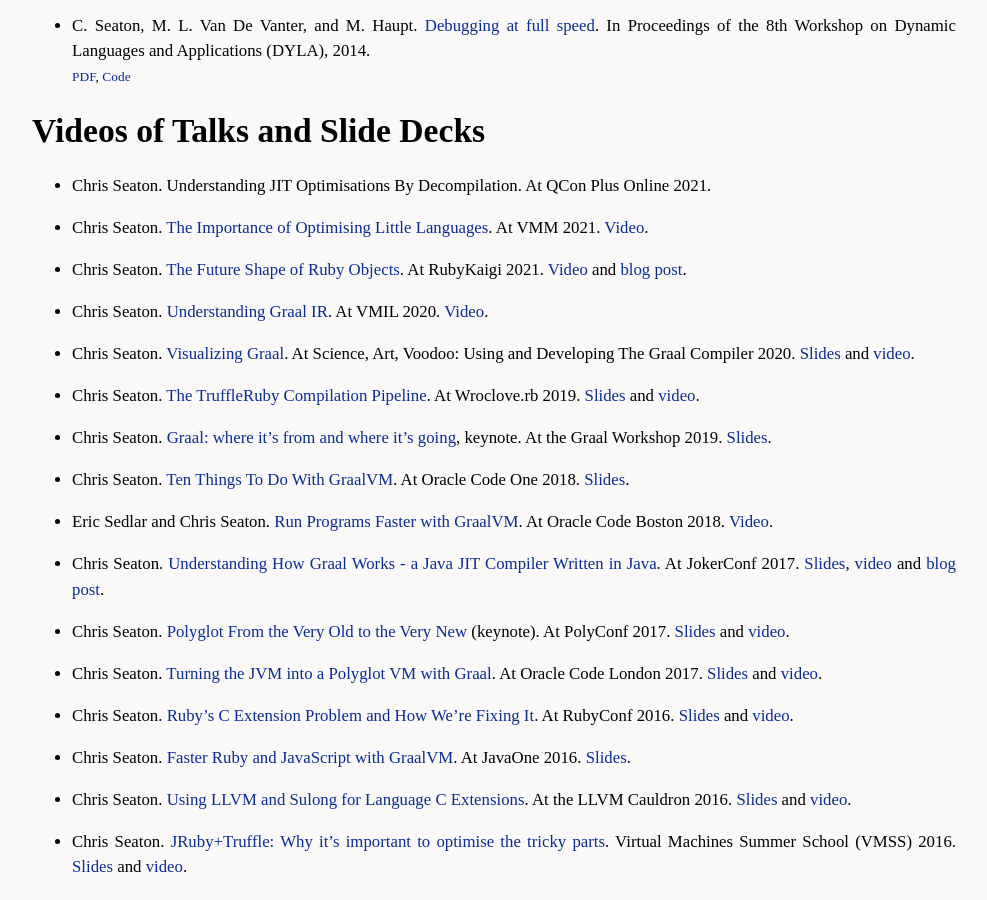
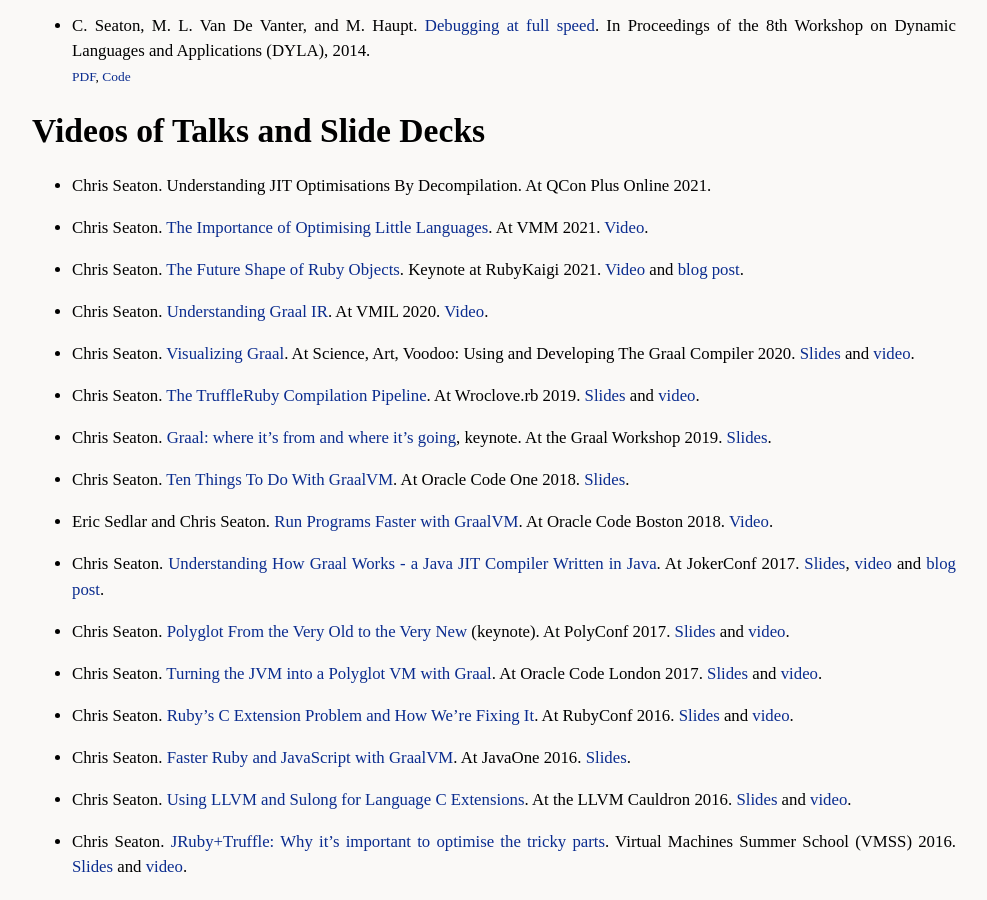
Before and after one commit to chrisseaton/chrisseaton.github.io, a Jekyll site: the page built from truffleruby/index.md, in a window 1280 px wide and 900 px high, scrolled down 3377 px. Shown: the whole window, without its empty margins (146-1133 px from the left). Built offline with Jekyll 4.4.1, drawn with Linux system fonts in a browser that asks for light colours; nearby versions of some CDN libraries; some web fonts are replaced.

Commit message:
Emphasise that Kaigi was a keynote

```diff
--- a/truffleruby/index.md
+++ b/truffleruby/index.md
@@ -164,7 +164,7 @@
 
 *   Chris Seaton. [The Importance of Optimising Little Languages](https://www.youtube.com/watch?v=EybsDKXGsEc). At VMM 2021. [Video](https://www.youtube.com/watch?v=EybsDKXGsEc).
 
-*   Chris Seaton. [The Future Shape of Ruby Objects](https://www.youtube.com/embed/RqwVEw-Rd5c). At RubyKaigi 2021. [Video](https://www.youtube.com/embed/RqwVEw-Rd5c) and [blog post](rubykaigi21).
+*   Chris Seaton. [The Future Shape of Ruby Objects](https://www.youtube.com/embed/RqwVEw-Rd5c). Keynote at RubyKaigi 2021. [Video](https://www.youtube.com/embed/RqwVEw-Rd5c) and [blog post](rubykaigi21).
 
 *   Chris Seaton. [Understanding Graal IR](https://www.youtube.com/watch?v=ypETuCHnmxA). At VMIL 2020. [Video](https://www.youtube.com/watch?v=ypETuCHnmxA).
 
```
